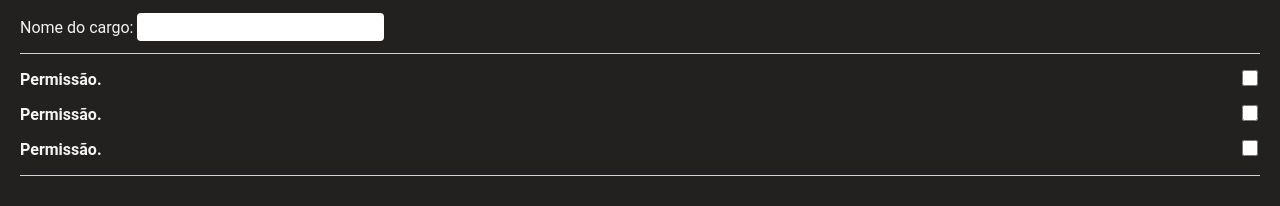
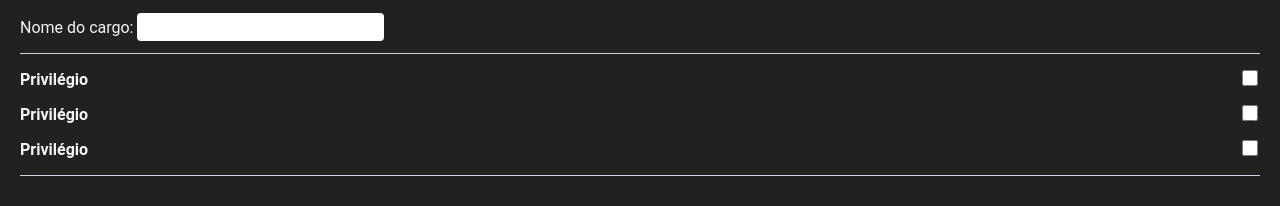
Before and after one commit to Koemyy/cardapio-digital-company, a React (Vite) app: page /cadastrar-cargos in a window 1280 px wide. Shown: the part 179-385 px from the top of the page. Built offline with nearby package versions, Linux system fonts and the light colour scheme.

Commit message:
Pequenos ajustes na home e na pagina cadastrarCargos

```diff
--- a/src/pages/cadastrarCargos.tsx
+++ b/src/pages/cadastrarCargos.tsx
@@ -26,15 +26,15 @@ function CadastrarCargos() {
             <div className="py-4">
                 <div className="pb-4">
                     <input className="right-0 fixed w-5 h-4 mr-5" type="checkbox"/>
-                    <p className="font-bold">Permissão.</p>
+                    <p className="font-bold">Privilégio</p>
                 </div>
                 <div className="pb-4">
                     <input className="fixed right-0 w-5 h-4 mr-5" type="checkbox"/>
-                    <p className="font-bold">Permissão.</p>
+                    <p className="font-bold">Privilégio</p>
                 </div>
                 <div>
                     <input className="fixed right-0 w-5 h-4 mr-5" type="checkbox"/>
-                    <p className="font-bold">Permissão.</p>
+                    <p className="font-bold">Privilégio</p>
                 </div>
                 <div className="block h-[1px] border-0 border-t border-solid border-grey-300 mt-1 mt-4 p-0"></div>
             </div>
--- a/src/pages/home.tsx
+++ b/src/pages/home.tsx
@@ -8,7 +8,7 @@ function Home() {
                 <input placeholder="  Pesquisar" type={"search"}
                        className="px-2 text-black-500 rounded-2xl w-[22em] bg-white-300 py-3"></input>
             </div>
-            <div className="flex justify-between align-middle items-center">
+            <div className="flex justify-evenly text-center align-middle items-center">
                 <IconFuncionalidade redirect="/cadastrar-colaborador"
                                     icon={<UserPlus className="text-black-500 ml-1" size={56}/>}
                                     alternativeText="Cadastrar colaborador"/>
```
